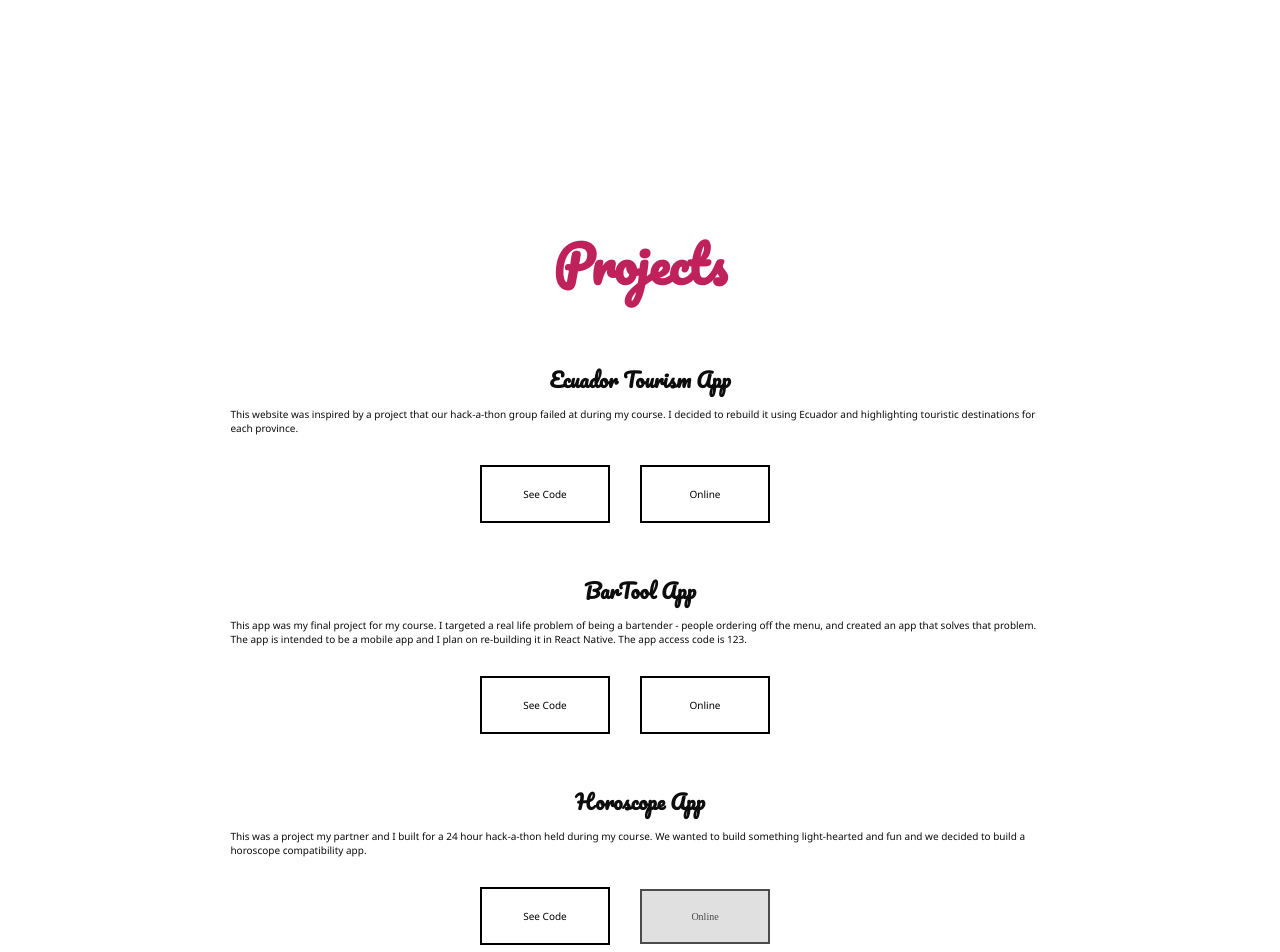
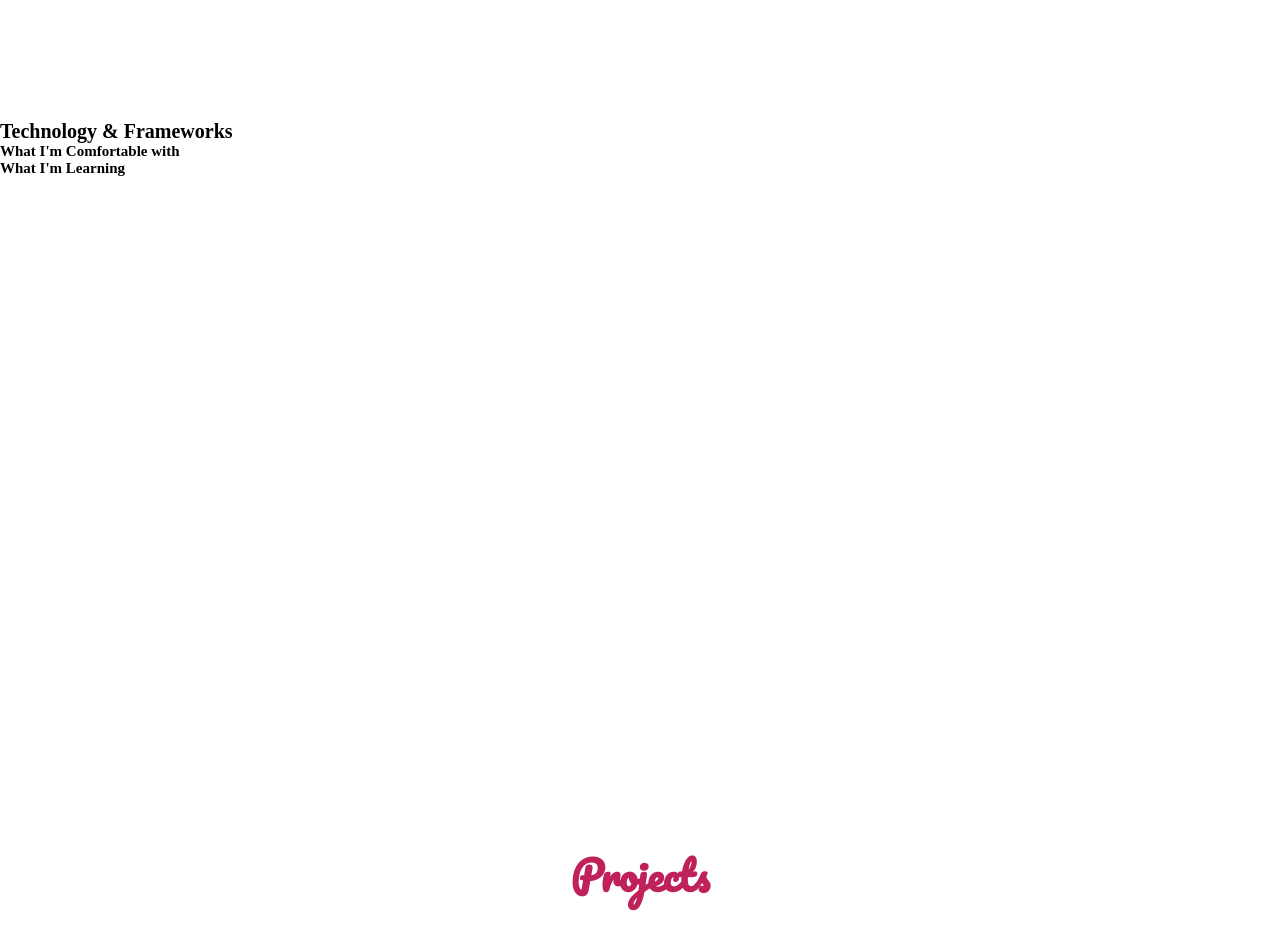
Before and after one commit to LucaLam/portfolio2020, a React (Create React App) app: page / in a window 1280 px wide. Shown: the part 1480-2432 px from the top of the page. Built offline with nearby package versions, Linux system fonts and the light colour scheme.

Commit message:
changes to tech stack component

```diff
--- a/src/App.js
+++ b/src/App.js
@@ -2,6 +2,7 @@ import Landing from './pages/Landing/Landing'
 import About from './pages/About/About'
 import Contact from './pages/Contact/Contact'
 import Projects from './pages/Project/Projects'
+import Tech from './components/technology-component/Tech'
 
 import './styles/app.scss'
 
@@ -13,6 +14,7 @@ export class App extends Component {
       <div>
         <Landing />
         <About />
+        <Tech />
         <Projects/>
         <Contact />
       </div>
--- a/src/components/card/card.scss
+++ b/src/components/card/card.scss
@@ -5,13 +5,14 @@
     height: 80%;
     display: flex;
     flex-direction: column;
-    margin-top: 50px;
-    margin-bottom: 50px;
+    margin-top: 5rem;
+    margin-bottom: 5rem;
 
         .project-card-title{
             color: $default-font-color;
-            margin-bottom: 10px;
+            margin-bottom: 1rem;
             font-family: $header-font;
+            font-size: 3rem;
 
             @include mobile{
                 text-align: center;
@@ -21,6 +22,7 @@
         .project-card-description{
             color: $default-font-color;
             font-family: $default-text-style;
+            font-size: 1.8rem;
 
             @include mobile{
                 text-align: center;
@@ -32,47 +34,57 @@
         flex-direction: row;
         justify-content: center;
         align-items: center;
-        margin-top: 30px;
+        margin-top: 3rem;
 
         .blank-out{
             background-color: lightgray;
-            width: 130px;
-            padding: 20px;
-            border: 2px black solid;
-            margin-right: 30px;
+            width: 13rem;
+            padding: 2rem;
+            border: .2rem black solid;
+            margin-right: 3rem;
             text-align: center;
             opacity: 0.7;
+            font-size: 1.5rem;
 
             @include mobile{
-                width: 100px;
-                font-size: 12px;
+                width: 10rem;
+                font-size: 1.2rem;
                 margin: 0;
-                margin-right: 10px;
+                margin-right: 1rem;
             }
         }
 
 
         .button{
-            width: 130px;
-            padding: 20px;
-            border: 2px black solid;
-            margin-right: 30px;
+            width: 13rem;
+            padding: 2rem;
+            border: .2rem black solid;
+            margin-right: 3rem;
             text-align: center;
             font-family: $default-text-style;
+            font-size: 1.5rem;
+
 
             @include mobile{
-                width: 100px;
-                font-size: 12px;
+                width: 10rem;
+                font-size: 1.2rem;
                 margin: 0;
-                margin-right: 10px;
+                margin-right: 1rem;
             }
 
             &:hover{
-                border-radius: 70px;
+                border-radius: 7rem;
                 background-color:$default-secondary-color;
-                border: 2px snow solid;
-                color: $default-font-color;
+                border: none;
+                color: $secondary-font-color;
+                transform: translateY(-.3rem);
+                box-shadow: 0 1rem 2rem rgba(0,0,0,.2);
 
+            }
+
+            &:active {
+                transform: translateY(-.1rem);
+                box-shadow: 0 .5rem 1rem rgba(0,0,0,.2);
             }
 
         }
--- a/src/components/header/header.scss
+++ b/src/components/header/header.scss
@@ -1,8 +1,9 @@
 @import '../../styles/variables.scss';
 
 .header-container{
-    position: absolute;
-    top: 85%;
+    background-color: lighten(#032059, 1%);
+    position: relative;
+    top: 20%;
     display: flex;
     flex-direction: row;
     justify-content: space-evenly;
--- a/src/components/technology-component/Tech.js
+++ b/src/components/technology-component/Tech.js
@@ -55,7 +55,7 @@ export class Tech extends Component {
 
     return (
       <div className="tech-stack-container">
-        <h1 className='component-header'>Tech Stack:</h1>
+        <h1 className='component-header'>Technology & Frameworks</h1>
         <div className="lists-container">
         <div className='list-container'>
           <h2 className='list-header' onClick={this.handleComfort}>What I'm Comfortable with</h2>
--- a/src/components/technology-component/tech.scss
+++ b/src/components/technology-component/tech.scss
@@ -1,46 +1,26 @@
+@import "../../styles/variables.scss";
+
 .tech-stack-container{
-    display: flex;
-    flex-direction: column;
-    justify-content: flex-start;
-    align-items: flex-start;
-    background-color: inherit;
-    padding: 50px 50px 70px 50px;
+    height: 80vh;
+
 
     .component-header{
-        color: snow;
-        margin: 0;
-        padding-bottom: 30px;
+
     }
     .lists-container{
-        width: 100%;
-        margin: 0;
-        display: flex;
-        flex-direction: row;
-        justify-content: space-evenly;
+
 
         .list-container{
-            display: flex;
-            flex-direction: column;
+
 
             .list-header{
-                color: snow;
 
-                &:hover{
-                    color: pink;
-                    opacity: 0.7;
-                    cursor: pointer;
-                }
             }
 
             .list{
-                margin: 0;
-                padding: 20px;
+
+
             }
         }
     }
 }
-
-li{
-    color: snow;
-
-}
--- a/src/pages/About/About.js
+++ b/src/pages/About/About.js
@@ -1,6 +1,4 @@
 import React from 'react'
-
-// import Tech from '../../components/technology-component/Tech'
 
 import './about.scss'
 
@@ -32,7 +30,6 @@ const About =()=> {
               snapping photos, doing Brazilian Jiu-Jitsu, or making a cocktail
               with Campari.
             </p>
-            {/* <Tech /> */}
           </div>
         );
 }
--- a/src/pages/About/about.scss
+++ b/src/pages/About/about.scss
@@ -8,7 +8,7 @@
         color: $default-secondary-color;
         padding: 5rem;
         padding-left: 15rem;
-        font-size: 3.8rem;
+        font-size: 4rem;
         font-family: $header-font;
 
         @include mobile{
--- a/src/pages/Project/projects.scss
+++ b/src/pages/Project/projects.scss
@@ -2,21 +2,21 @@
 
 
 .projects-page{
-    margin-top: 100px;
+    margin-top: 5rem;
 
     .project-header{
+        margin-top: 8rem;
         text-align: center;
-        font-size: 50px;
+        font-size: 4rem;
         font-family: $header-font;
         width: 14%;
-        padding-bottom: 4px;
         color: $default-secondary-color;
 
         @include tablet {
             width: 25%;
-          }
+        }
 
-          @include mobile{
+        @include mobile{
             font-size: 30px;
             margin-left: 30%;
             padding: 0;
```
